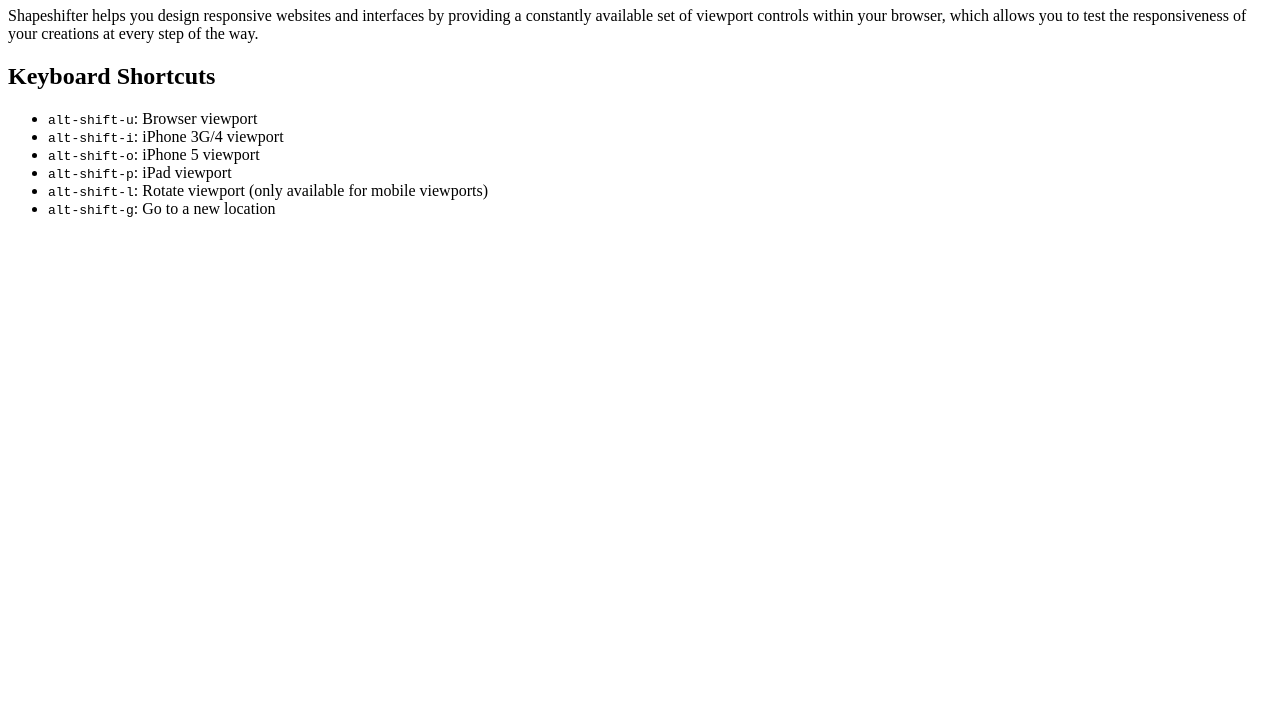
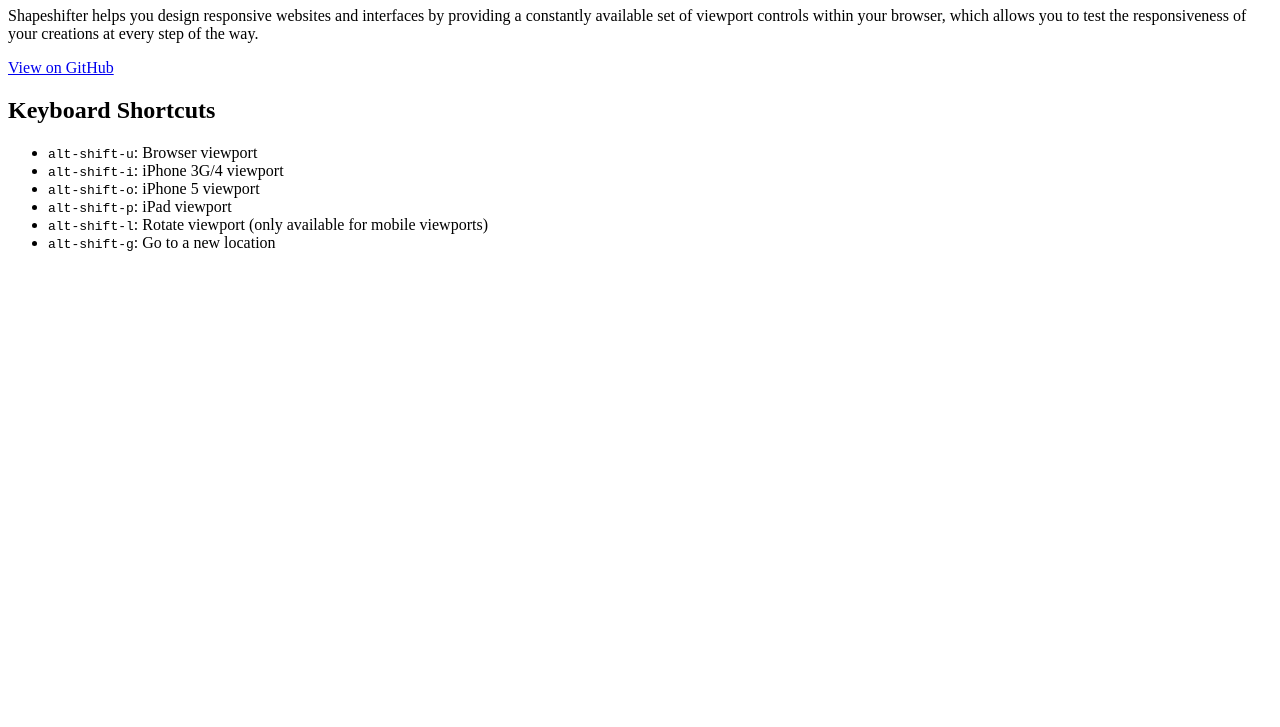
Before and after one commit to cobyism/shapeshifter, a plain HTML site: page docs.html in a window 1280 px wide. Shown: the part 73-800 px from the top of the page. Drawn offline with Linux system fonts and the light colour scheme.

Commit message:
Update docs.html

```diff
--- a/docs.html
+++ b/docs.html
@@ -7,6 +7,7 @@
 <body>
   <h1>Shapeshifter</h1>
   <p>Shapeshifter helps you design responsive websites and interfaces by providing a constantly available set of viewport controls within your browser, which allows you to test the responsiveness of your creations at every step of the way.</p>
+  <p><a href="https://github.com/cobyism/shapeshifter">View on GitHub</a></p>
   <h2>Keyboard Shortcuts</h2>
   <ul>
     <li><code>alt-shift-u</code>: Browser viewport</li>
```
